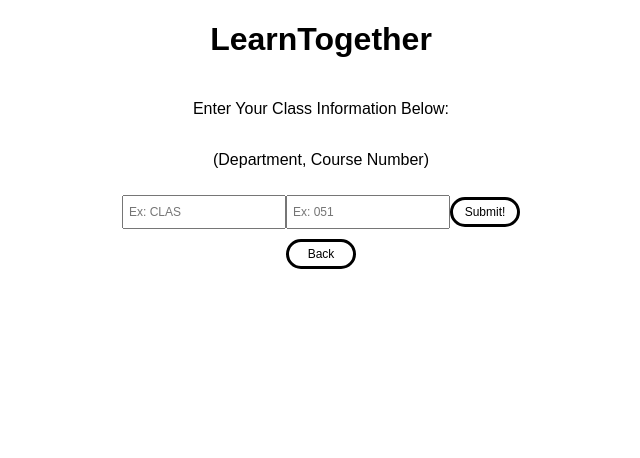
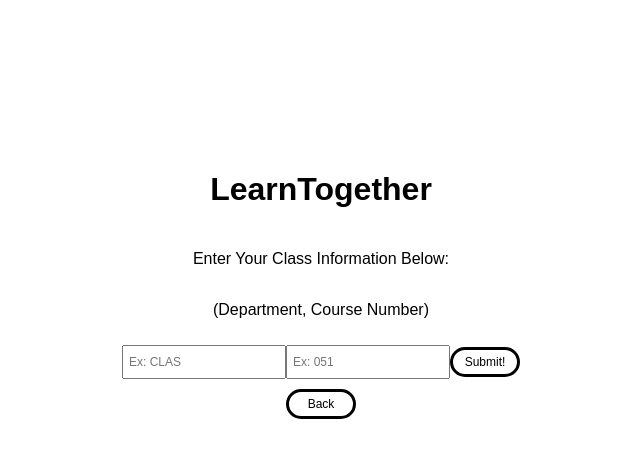
Before and after one commit to meganzhang88/LearnTogether, a website with bundled scripts: page public/class-form.html in a window 1280 px wide. Shown: the whole page, without its empty margins (319-959 px from the left). Built offline with nearby package versions, Linux system fonts and the light colour scheme.

Commit message:
okay fixed header padding

```diff
--- a/public/class-form.html
+++ b/public/class-form.html
@@ -4,8 +4,12 @@
             <meta charset="utf-8">
 
             <title>LearnTogether</title>
-            <h1>LearnTogether</h1>
-
+            <h1 class="header">LearnTogether</h1>
+            <style>
+            h1 {
+                padding-top: 0px;
+            }
+            </style>
             <link rel="stylesheet" type="text/css" media="screen" href="style.css" />
 
         </head>
--- a/public/style.css
+++ b/public/style.css
@@ -1,8 +1,26 @@
+.header {
+    text-align: center;
+    border: green 10px;
+    font-family: Haettenschweiler, 'Arial Narrow Bold', sans-serif;
+    padding-top: 150px;
+}
+
 h1 {
     text-align: center;
     border: green 10px;
     font-family: Haettenschweiler, 'Arial Narrow Bold', sans-serif;
+
 }
+
+html, body {
+    height: 100%;
+}
+
+#container {
+    display: block;
+    height: 100%;
+}
+
 
 p {
     font-family: Haettenschweiler, 'Arial Narrow Bold', sans-serif;
```
Also changed, not shown: public/index.html (+4 -4 lines), public/map.html (+1 -1 lines), public/user-list.html (+1 -1 lines), 2 other files.
